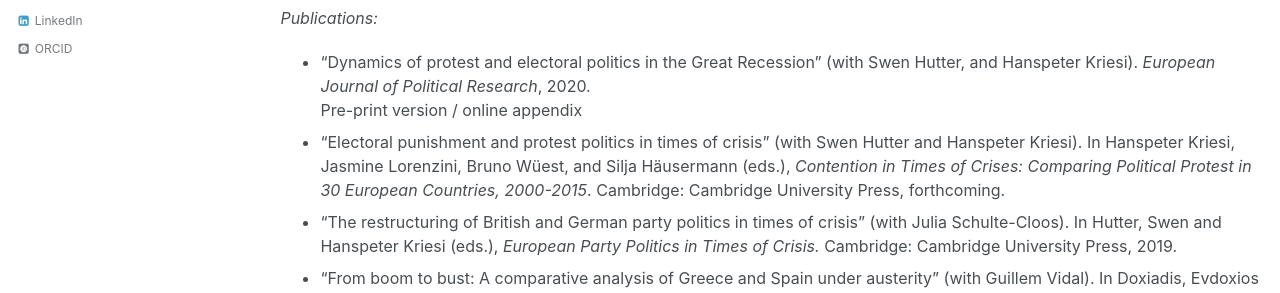
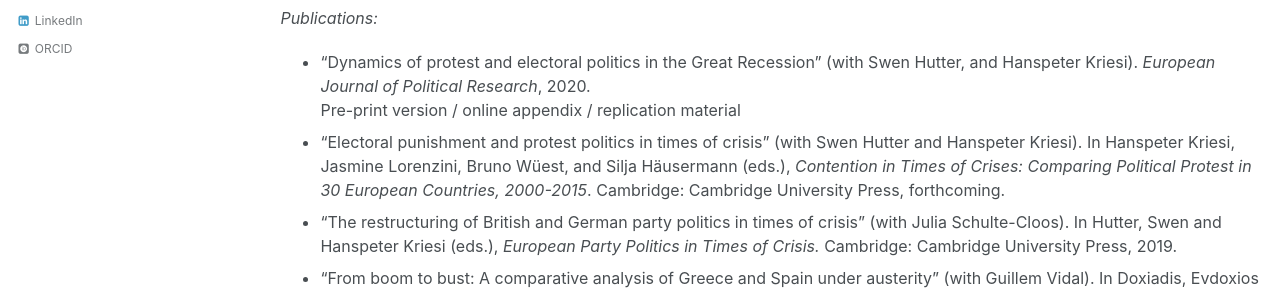
Before and after one commit to bjoernbremer/bjoernbremer.github.io, a Jekyll site: the page built from _projects/2_polcon.md, in a window 1280 px wide and 1149 px high. Shown: the part 463-756 px from the top of the window. Built offline with Jekyll 4.4.1, drawn with Linux system fonts in a browser that asks for light colours; some web fonts are replaced.

Commit message:
update website

```diff
--- a/_projects/2_polcon.md
+++ b/_projects/2_polcon.md
@@ -12,7 +12,7 @@
 
 *Publications:*
 * ["Dynamics of protest and electoral politics in the Great Recession"](https://doi.org/10.1111/1475-6765.12375) (with [Swen Hutter](http://www.swen-hutter.eu/), and [Hanspeter Kriesi](http://www.eui.eu/DepartmentsAndCentres/PoliticalAndSocialSciences/People/Professors/Kriesi.aspx)). *European Journal of Political Research*, 2020.<br/>
-[Pre-print version]({{ site.url }}/files/publications/BremerHutterKriesi_2019_EJPR.pdf) / [online appendix]({{ site.url }}/files/publications/BremerHutterKriesi_2019_EJPR_appendix.pdf)
+[Pre-print version]({{ site.url }}/files/publications/BremerHutterKriesi_2019_EJPR.pdf) / [online appendix]({{ site.url }}/files/publications/BremerHutterKriesi_2019_EJPR_appendix.pdf) / [replication material](https://doi.org/10.7910/DVN/GWPX1A)
 * "Electoral punishment and protest politics in times of crisis" (with [Swen Hutter](http://www.swen-hutter.eu/) and [Hanspeter Kriesi](http://www.eui.eu/DepartmentsAndCentres/PoliticalAndSocialSciences/People/Professors/Kriesi.aspx)). In Hanspeter Kriesi, Jasmine Lorenzini, Bruno Wüest, and Silja Häusermann (eds.), *Contention in Times of Crises: Comparing Political Protest in 30 European Countries, 2000-2015*. Cambridge: Cambridge University Press, forthcoming.
 * "The restructuring of British and German party politics in times of crisis" (with [Julia Schulte-Cloos](https://jschultecloos.github.io/)). In Hutter, Swen and Hanspeter Kriesi (eds.), *European Party Politics in Times of Crisis.* Cambridge: Cambridge University Press, 2019.
 * "From boom to bust: A comparative analysis of Greece and Spain under austerity" (with [Guillem Vidal](http://guillemvidal.eu/)). In Doxiadis, Evdoxios and Aimee Placas (eds.). *[Living Under Austerity: Greek Society in Crisis](http://www.berghahnbooks.com/title/DoxiadisLiving)*. New York: Berghahn Books, 2018.
```
Also changed, not shown: _pages/publications.md (+1 -1 lines).
